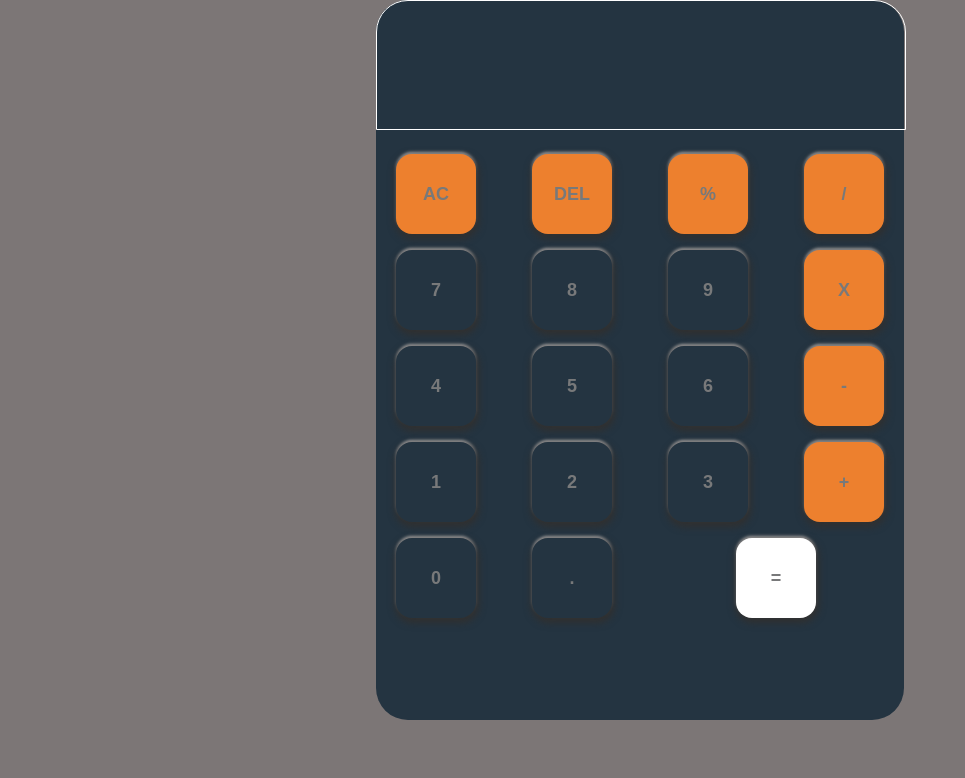
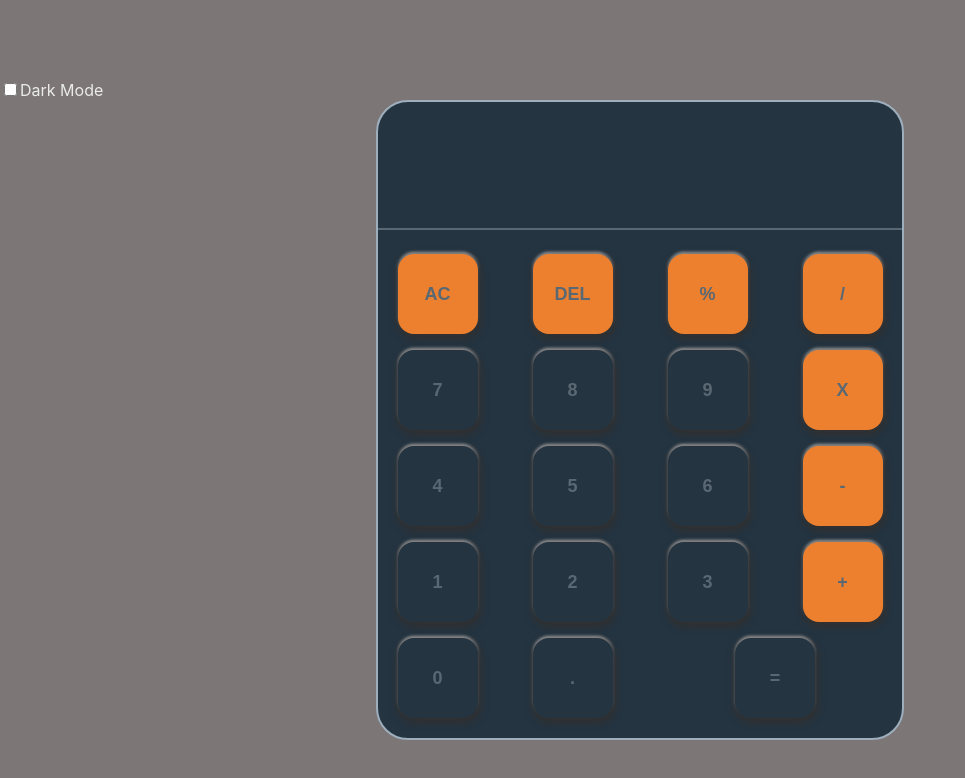
Before and after one commit to JoacoLuna4/my-calculator, a React (Create React App) app: page / in a window 1280 px wide. Shown: the top 778 px of the page, without its empty margins (0-965 px from the left). Built offline with nearby package versions, Linux system fonts and the light colour scheme.

Commit message:
Dark Mode inconcluso con variables css

```diff
--- a/package.json
+++ b/package.json
@@ -6,9 +6,10 @@
     "@testing-library/jest-dom": "^5.16.2",
     "@testing-library/react": "^12.1.3",
     "@testing-library/user-event": "^13.5.0",
+    "firebase": "^9.6.9",
     "react": "^17.0.2",
     "react-dom": "^17.0.2",
-    "react-scripts": "5.0.0",
+    "react-scripts": "^2.1.3",
     "web-vitals": "^2.1.4"
   },
   "scripts": {
--- a/public/index.html
+++ b/public/index.html
@@ -3,13 +3,16 @@
   <head>
     <meta charset="utf-8" />
     <link rel="icon" href="%PUBLIC_URL%/favicon.ico" />
+
     <meta name="viewport" content="width=device-width, initial-scale=1" />
     <meta name="theme-color" content="#000000" />
     <meta
       name="description"
       content="Web site created using create-react-app"
     />
-
+    <link rel="preconnect" href="https://fonts.googleapis.com">
+    <link rel="preconnect" href="https://fonts.gstatic.com" crossorigin>
+    <link href="https://fonts.googleapis.com/css2?family=Roboto:wght@400;700&display=swap" rel="stylesheet">
     <title>Calculator</title>
   </head>
   <body>
--- a/src/App.js
+++ b/src/App.js
@@ -1,195 +1,8 @@
-import "./index.css";
-import React, { useState } from "react";
+import React from "react";
+import Calculator from "./components/Calculator";
+
 function App() {
-	const [result, setResult] = useState("");
-	const [numberA, setNumberA] = useState("");
-	const [numberB, setNumberB] = useState("");
-	const [currentOperator, setcurrentOperator] = useState("");
-
-	const handleNumber = (e) => {
-		if (currentOperator === "") {
-			setNumberA(numberA + e);
-
-			console.log("ESTE ES EL NUMBER A " + numberA);
-		} else {
-			setNumberB(numberB + e);
-			console.log("este es el number B " + numberB);
-		}
-	};
-	const handleOperator = (e) => {
-		setcurrentOperator(e);
-		console.log(e);
-	};
-	function getResult() {
-		switch (currentOperator) {
-			case "+":
-				setResult(Number(numberA) + Number(numberB));
-
-				break;
-			case "-":
-				setResult(Number(numberA) - Number(numberB));
-				break;
-			case "*":
-				setResult(Number(numberA) * Number(numberB));
-				break;
-			case "/":
-				setResult(Number(numberA) / Number(numberB));
-				break;
-			case "%":
-				setResult(Number(numberA) % Number(numberB));
-				break;
-		}
-	}
-	const allClear = () => {
-		setNumberA("");
-		setNumberB("");
-		setResult("");
-		setcurrentOperator("");
-	};
-	const delNumber = () => {
-		if (currentOperator === "") {
-			setNumberA(numberA.substring(0, numberA.length - 1));
-		} else {
-			setNumberB(numberB.substring(0, numberB.length - 1));
-		}
-	};
-
-	return (
-		<div className="container-calc">
-			<div name="display" className="container-display">
-				<h2 className="result">
-					{result ? result : !currentOperator ? numberA : numberB}
-				</h2>
-				<h2 className="operation">
-					{currentOperator ? numberA + currentOperator : ""}
-				</h2>
-			</div>
-
-			<div name="container-keys" className="container-keys">
-				<button name="AC" onClick={allClear} id="operator" className="operator">
-					AC
-				</button>
-
-				<button
-					name="delete"
-					onClick={delNumber}
-					id="operator"
-					className="operator"
-				>
-					DEL
-				</button>
-
-				<button
-					name="percentage"
-					onClick={() => handleOperator("%")}
-					id="operator"
-					className="operator"
-				>
-					%
-				</button>
-
-				<button
-					name="division"
-					onClick={() => handleOperator("/")}
-					id="operator"
-					className="operator"
-				>
-					/
-				</button>
-
-				<button value="7" onClick={() => handleNumber(7)} className="numbers">
-					7
-				</button>
-
-				<button value="8" onClick={() => handleNumber(8)} className="numbers">
-					8
-				</button>
-
-				<button value="9" onClick={() => handleNumber(9)} className="numbers">
-					9
-				</button>
-
-				<button
-					name="multiplication"
-					onClick={() => handleOperator("*")}
-					id="operator"
-					className="operator"
-				>
-					X
-				</button>
-
-				<button value="4" onClick={() => handleNumber(4)} className="numbers">
-					4
-				</button>
-
-				<button value="5" onClick={() => handleNumber(5)} className="numbers">
-					5
-				</button>
-
-				<button value="6" onClick={() => handleNumber(6)} className="numbers">
-					6
-				</button>
-
-				<button
-					name="minus"
-					onClick={() => handleOperator("-")}
-					id="operator"
-					className="operator"
-				>
-					-
-				</button>
-
-				<button onClick={() => handleNumber(1)} className="numbers">
-					1
-				</button>
-
-				<button onClick={() => handleNumber(2)} className="numbers">
-					2
-				</button>
-
-				<button value="3" onClick={() => handleNumber(3)} className="numbers">
-					3
-				</button>
-
-				<button
-					name="plus"
-					onClick={() => handleOperator("+")}
-					id="operator"
-					className="operator"
-				>
-					+
-				</button>
-
-				<button value="0" onClick={() => handleNumber(0)} className="numbers">
-					0
-				</button>
-
-				<button
-					name="dot"
-					onClick={() => handleOperator(".")}
-					className="numbers"
-				>
-					.
-				</button>
-
-				<button
-					name="equal"
-					onClick={getResult}
-					id="operator"
-					className="operator"
-				>
-					=
-				</button>
-			</div>
-		</div>
-	);
+	return <Calculator />;
 }
 
 export default App;
-function suma(a, b) {
-	return a + b;
-}
-function resta(a, b) {
-	return a - b;
-}
-suma(resta(2, 1), suma(2, 2));
--- /dev/null
+++ b/src/components/Calculator.js
@@ -0,0 +1,187 @@
+import "../index.css";
+import React, { useState } from "react";
+const Calculator = () => {
+	const [result, setResult] = useState("");
+	const [numberA, setNumberA] = useState("");
+	const [numberB, setNumberB] = useState("");
+	const [currentOperator, setcurrentOperator] = useState("");
+
+	const handleNumber = (e) => {
+		if (currentOperator === "") {
+			setNumberA(numberA + e);
+
+			console.log("ESTE ES EL NUMBER A " + numberA);
+		} else {
+			setNumberB(numberB + e);
+			console.log("este es el number B " + numberB);
+		}
+	};
+	const handleOperator = (e) => {
+		setcurrentOperator(e);
+		console.log(e);
+	};
+	function getResult() {
+		switch (currentOperator) {
+			case "+":
+				setResult(Number(numberA) + Number(numberB));
+
+				break;
+			case "-":
+				setResult(Number(numberA) - Number(numberB));
+				break;
+			case "*":
+				setResult(Number(numberA) * Number(numberB));
+				break;
+			case "/":
+				setResult(Number(numberA) / Number(numberB));
+				break;
+			case "%":
+				setResult(Number(numberA) % Number(numberB));
+				break;
+		}
+	}
+	const allClear = () => {
+		setNumberA("");
+		setNumberB("");
+		setResult("");
+		setcurrentOperator("");
+	};
+	const delNumber = () => {
+		if (currentOperator === "") {
+			setNumberA(numberA.substring(0, numberA.length - 1));
+		} else {
+			setNumberB(numberB.substring(0, numberB.length - 1));
+		}
+	};
+
+	return (
+		<div className="container ">
+			<footer>
+				<label>
+					<input type={"checkbox"} id="dark-mode" />
+					Dark Mode
+				</label>
+			</footer>
+			<div className="container-calc dark ">
+				{/* AQUI VA UN DARK MODE*/}
+				<div name="display" className="container-display dark">
+					{/* AQUI VA UN DARK MODE*/}
+					<h2 className="result dark">
+						{/* AQUI VA UN DARK MODE en result*/}
+
+						{result ? result : !currentOperator ? numberA : numberB}
+					</h2>
+					<h2 className="operation">
+						{currentOperator ? numberA + currentOperator : ""}
+					</h2>
+				</div>
+				<div name="container-keys" className="container-keys dark ">
+					{/* AQUI VA UN DARK MODE*/}
+					<button
+						name="AC"
+						onClick={allClear}
+						id="operator"
+						className="operator"
+					>
+						AC
+					</button>
+					<button
+						name="delete"
+						onClick={delNumber}
+						id="operator"
+						className="operator"
+					>
+						DEL
+					</button>
+					<button
+						name="percentage"
+						onClick={() => handleOperator("%")}
+						id="operator"
+						className="operator"
+					>
+						%
+					</button>
+					<button
+						name="division"
+						onClick={() => handleOperator("/")}
+						id="operator"
+						className="operator"
+					>
+						/
+					</button>
+					<button value="7" onClick={() => handleNumber(7)} className="numbers">
+						7
+					</button>
+					<button value="8" onClick={() => handleNumber(8)} className="numbers">
+						8
+					</button>
+					<button value="9" onClick={() => handleNumber(9)} className="numbers">
+						9
+					</button>
+					<button
+						name="multiplication"
+						onClick={() => handleOperator("*")}
+						id="operator"
+						className="operator"
+					>
+						X
+					</button>
+					<button value="4" onClick={() => handleNumber(4)} className="numbers">
+						4
+					</button>
+					<button value="5" onClick={() => handleNumber(5)} className="numbers">
+						5
+					</button>
+					<button value="6" onClick={() => handleNumber(6)} className="numbers">
+						6
+					</button>
+					<button
+						name="minus"
+						onClick={() => handleOperator("-")}
+						id="operator"
+						className="operator"
+					>
+						-
+					</button>
+					<button onClick={() => handleNumber(1)} className="numbers">
+						1
+					</button>
+					<button onClick={() => handleNumber(2)} className="numbers">
+						2
+					</button>
+					<button value="3" onClick={() => handleNumber(3)} className="numbers">
+						3
+					</button>
+					<button
+						name="plus"
+						onClick={() => handleOperator("+")}
+						id="operator"
+						className="operator"
+					>
+						+
+					</button>
+					<button value="0" onClick={() => handleNumber(0)} className="numbers">
+						0
+					</button>
+					<button
+						name="dot"
+						onClick={() => handleOperator(".")}
+						className="numbers"
+					>
+						.
+					</button>
+					<button
+						name="equal"
+						onClick={getResult}
+						id="operator"
+						className="operator"
+					>
+						=
+					</button>
+				</div>
+			</div>
+		</div>
+	);
+};
+
+export default Calculator;
--- /dev/null
+++ b/src/components/index.js
@@ -0,0 +1,2 @@
+export { default as Themes } from "./Theme/Themes";
+export { default as SwitchHeader } from "./SwitchHeader";
--- a/src/index.css
+++ b/src/index.css
@@ -1,3 +1,14 @@
+:root {
+	--primary-color: #ed802e;
+	--text-color: #243441;
+	--bg-color: #7c7676;
+	--bg-calc-color: #ebebeb;
+}
+
+* {
+	box-sizing: border-box;
+}
+
 body {
 	margin: 0;
 	font-family: -apple-system, BlinkMacSystemFont, "Segoe UI", "Roboto", "Oxygen",
@@ -11,17 +22,31 @@ code {
 	font-family: source-code-pro, Menlo, Monaco, Consolas, "Courier New",
 		monospace;
 }
+
 html {
-	background-color: #7c7676;
-	color: whitesmoke;
+	background-color: var(--bg-color);
+	color: #ebebeb;
 }
+
+.container {
+	justify-content: center;
+	align-items: center;
+	margin-top: 10vh;
+	margin-bottom: 10vh;
+}
+
 .container-calc {
 	width: 33rem;
-	height: 45rem;
+	height: 40rem;
 	margin-left: auto;
 	margin-right: auto;
-	background-color: #243441;
+	background-color: var(--bg-calc-color);
 	border-radius: 2rem;
+	border: 2px solid var(--text-color);
+}
+.container-calc.dark {
+	--bg-calc-color: #243441;
+	--text-color: #9dafbd;
 }
 .container-display {
 	width: 100%;
@@ -31,21 +56,10 @@ html {
 	align-items: flex-end;
 	grid-column: 1/-1;
 	margin-bottom: 0.5rem;
-	border: 1px solid white;
-	overflow: hidden;
-	border-radius: 2rem 2rem 0 0;
+	border-bottom: 2px solid var(--text-color);
 }
-
-.operation {
-	font-size: large;
-	color: grey;
-	margin-right: 1rem;
-}
-.result {
-	color: #ed802e;
-	font-size: xx-large;
-	font-family: Verdana, Geneva, Tahoma, sans-serif;
-	margin-right: 1rem;
+.container-display.dark {
+	--text-color: #5a6873;
 }
 .container-keys {
 	padding-top: 1em;
@@ -59,8 +73,8 @@ html {
 	width: 5rem;
 	height: 5rem;
 	text-align: center;
-	color: #78797a;
-	background-color: #243441;
+	color: var(--text-color);
+	background-color: var(--bg-calc-color);
 	padding: 10px;
 	font-size: large;
 	font-weight: bold;
@@ -68,25 +82,43 @@ html {
 	border-radius: 1rem;
 	box-shadow: 01px 3px 7px 2px #303030, 0px -2px 3px rgb(185, 182, 182);
 }
+
 .container-keys > button:active {
 	width: 5rem;
 	height: 5rem;
 	text-align: center;
-	color: #243441;
-	background-color: #78797a;
+	color: var(--text-color);
+	background-color: #5a6873;
 	font-size: large;
 	font-weight: bold;
 	border: none;
 	border-radius: 1rem;
 }
+.container-keys.dark > button {
+	--text-color: #5a6873;
+}
 /* Elijo este selector para no tener conflictos de especificidad con el equal button */
 button[id="operator"] {
-	background-color: #ed802e;
+	background-color: var(--primary-color);
 }
 button[id="operator"]:active {
-	background-color: #243441;
+	background-color: var(--text-color);
 }
 button[name="equal"] {
-	background-color: rgb(255, 255, 255);
+	background-color: var(--bg-calc-color);
 	grid-column: span 2;
 }
+.operation {
+	font-size: large;
+	color: #5a6873;
+	margin-right: 1rem;
+}
+.result {
+	color: var(--text-color);
+	font-size: xx-large;
+	font-family: Verdana, Geneva, Tahoma, sans-serif;
+	margin-right: 1rem;
+}
+.result.dark {
+	--text-color: #fff;
+}
```
Also changed, not shown: src/components/SwitchHeader.js (added, +7 -0 lines), src/components/Theme/Themes.js (added, +14 -0 lines), firebase.json (added), 2 other files (tests, documents, lock files or other folders).
